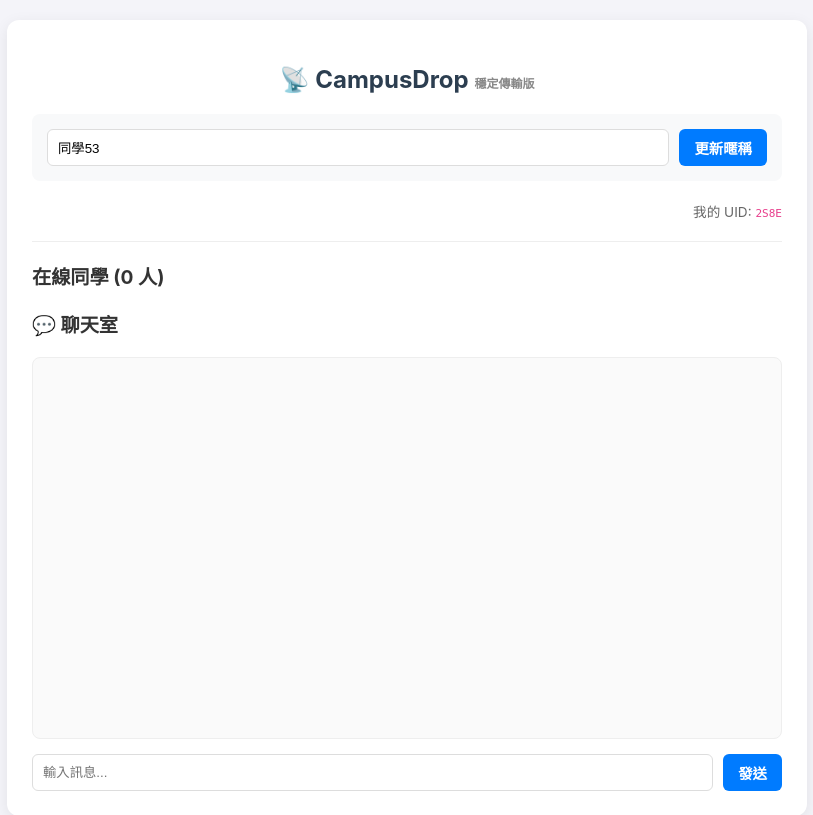
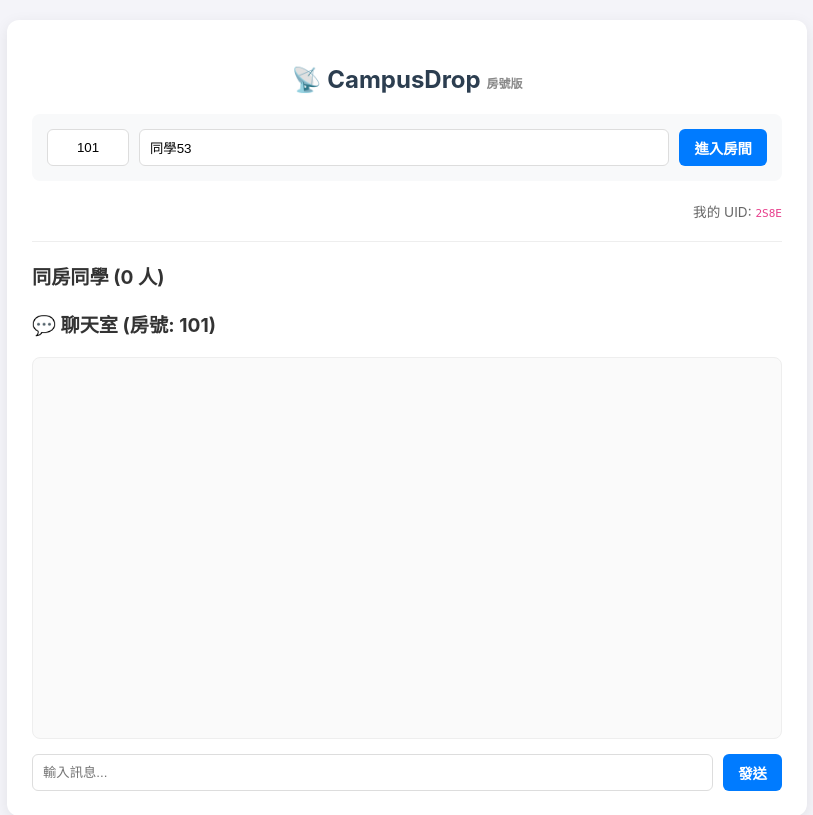
Before and after one commit to s25113105/schoolAirDrop, a Flask app: page / in a window 1280 px wide. Shown: the top 815 px of the page, without its empty margins (233-1046 px from the left). Run offline with Flask 3, Linux system fonts and the light colour scheme; some libraries are stand-ins or nearby versions.

Commit message:
Feature: Switch to Room ID system for guaranteed connection

```diff
--- a/app.py
+++ b/app.py
@@ -1,34 +1,14 @@
 import time
 import os
 from flask import Flask, render_template, request
-from flask_socketio import SocketIO, emit, join_room
+from flask_socketio import SocketIO, emit, join_room, leave_room
 
 app = Flask(__name__)
 app.config['SECRET_KEY'] = 'campusdrop_secret'
 socketio = SocketIO(app, cors_allowed_origins="*", async_mode='eventlet')
 
-# 格式: { uid: { 'name': '暱稱', 'sid': 'socket_id', 'net_id': '...' } }
+# 格式: { uid: { 'name': '暱稱', 'sid': 'socket_id', 'room': '101' } }
 online_users = {}
-
-def get_network_id():
-    """
-    🔥 聰明 IP 判斷法：只取 IP 的前三段。
-    例如: 203.1.1.5 -> 203.1.1
-    這樣就算學校電腦尾碼不同，只要在同一個網段，就能互相看到。
-    """
-    ip = request.remote_addr
-    # 如果有經過代理伺服器 (Render)，抓取真實 IP
-    if request.headers.getlist("X-Forwarded-For"):
-        ip = request.headers.getlist("X-Forwarded-For")[0].split(',')[0].strip()
-
-    # 嘗試將 IPv4 切割 (1.2.3.4 -> [1, 2, 3, 4])
-    parts = ip.split('.')
-    if len(parts) == 4:
-        # 只取前 3 段當作「房間號碼」
-        return f"{parts[0]}.{parts[1]}.{parts[2]}"
-
-    # 如果是 IPv6 或其他格式，就直接用原 IP
-    return ip
 
 @app.route('/')
 def index():
@@ -36,59 +16,58 @@
 
 @socketio.on('connect')
 def handle_connect():
-    net_id = get_network_id()
-    print(f"🔗 新連線: {request.sid} | 網段: {net_id}")
+    print(f"🔗 新連線: {request.sid}")
 
 @socketio.on('disconnect')
 def handle_disconnect():
     disconnected_uid = None
-    user_net_id = None
+    user_room = None
 
     for uid, info in online_users.items():
         if info['sid'] == request.sid:
             disconnected_uid = uid
-            user_net_id = info['net_id']
+            user_room = info['room']
             break
 
     if disconnected_uid:
         del online_users[disconnected_uid]
         print(f"❌ 使用者離開: {disconnected_uid}")
-        # 只廣播給同網段的人
-        if user_net_id:
-            broadcast_user_list_to_network(user_net_id)
+        # 只廣播給同房間的人
+        if user_room:
+            broadcast_user_list(user_room)
 
 @socketio.on('join')
 def handle_join(data):
     uid = data.get('uid')
     name = data.get('name', '無名氏')
-
-    # 🔥 關鍵：取得「網段 ID」而不是完整 IP
-    net_id = get_network_id()
+    # 🔥 關鍵：從前端取得使用者輸入的「房號」，預設為 'Lobby'
+    room_id = data.get('room_id', 'Lobby')
 
     if uid:
+        # 如果使用者原本就在別的房間，這裡可以做切換邏輯 (Demo 簡單起見，直接覆蓋)
         online_users[uid] = {
             'name': name,
             'sid': request.sid,
-            'net_id': net_id
+            'room': room_id
         }
 
-        # 加入「網段專屬房間」
-        join_room(net_id)
-        join_room(request.sid) # 個人房間
+        # 加入 Socket.IO 房間
+        join_room(room_id)
+        join_room(request.sid) # 個人房間 (信令用)
 
-        print(f"✅ 使用者加入: {name} (網段: {net_id})")
+        print(f"✅ 使用者加入: {name} | 房號: {room_id}")
 
-        # 只更新該網段的名單
-        broadcast_user_list_to_network(net_id)
+        # 只更新該房間的名單
+        broadcast_user_list(room_id)
 
-def broadcast_user_list_to_network(target_net_id):
-    """只把名單發給同網段的人"""
-    same_network_users = [
+def broadcast_user_list(target_room):
+    """只把名單發給同房間的人"""
+    same_room_users = [
         {'uid': uid, 'name': info['name']}
         for uid, info in online_users.items()
-        if info['net_id'] == target_net_id
+        if info['room'] == target_room
     ]
-    emit('update_user_list', same_network_users, room=target_net_id)
+    emit('update_user_list', same_room_users, room=target_room)
 
 # --- P2P 信令轉發 ---
 @socketio.on('p2p_signal')
@@ -105,12 +84,12 @@
     sender_info = online_users.get(sender_uid)
 
     if sender_info:
-        net_id = sender_info['net_id']
+        room_id = sender_info['room']
         data['sender_name'] = sender_info['name']
         data['timestamp'] = time.time()
 
-        # 只傳給同網段
-        emit('group_chat', data, room=net_id, include_self=False)
+        # 只傳給同房間
+        emit('group_chat', data, room=room_id, include_self=False)
 
 if __name__ == '__main__':
     port = int(os.environ.get("PORT", 5000))
--- a/templates/index.html
+++ b/templates/index.html
@@ -3,7 +3,7 @@
 <head>
     <meta charset="utf-8">
     <meta name="viewport" content="width=device-width, initial-scale=1.0">
-    <title>CampusDrop 穩定傳輸版</title>
+    <title>Drop </title>
     <script src="https://cdn.socket.io/4.5.4/socket.io.min.js"></script>
     <style>
         body { font-family: -apple-system, BlinkMacSystemFont, "Segoe UI", Roboto, Helvetica, Arial, sans-serif; padding: 20px; max-width: 800px; margin: 0 auto; background: #f4f4f9; color: #333; }
@@ -32,7 +32,6 @@
         .my-message { background: #007bff; color: white; float: right; clear: both; }
         .other-message { background: #e9ecef; color: #333; float: left; clear: both; }
         .sys-message { text-align: center; color: #999; font-size: 0.85em; clear: both; margin: 8px 0; font-style: italic; }
-        .msg-name { font-size: 0.75em; color: #666; margin-bottom: 2px; display: block; }
 
         #file_area { margin-top:15px; background:#e8f5e9; padding:20px; border-radius: 8px; border: 1px solid #c3e6cb; display:none; }
         .selected-peer { background-color: #e3f2fd; border-radius: 6px; }
@@ -77,17 +76,19 @@
 </div>
 
 <div class="container">
-    <h2>📡 CampusDrop <small style="font-size:0.5em; color:#888;">穩定傳輸版</small></h2>
+    <h2>📡 CampusDrop <small style="font-size:0.5em; color:#888;">房號版</small></h2>
 
-    <div style="background:#f8f9fa; padding:15px; border-radius:8px; margin-bottom:20px; display:flex; gap:10px; align-items: center;">
+    <div style="background:#f8f9fa; padding:15px; border-radius:8px; margin-bottom:20px; display:flex; gap:10px; align-items: center; flex-wrap: wrap;">
+        <input type="text" id="my_room" placeholder="房號" value="101" style="width:60px; text-align:center;">
         <input type="text" id="my_name" placeholder="輸入您的暱稱" style="flex-grow:1;">
-        <button class="btn-primary" onclick="updateName()">更新暱稱</button>
+        <button class="btn-primary" onclick="updateName()">進入房間</button>
     </div>
+
     <div style="text-align:right; font-size:0.85em; color:#666;">我的 UID: <code id="display_uid" style="color:#e83e8c;">...</code></div>
 
     <hr style="border:0; border-top:1px solid #eee; margin: 20px 0;">
 
-    <h3 style="font-size:1.2em;">在線同學 (<span id="count">0</span> 人)</h3>
+    <h3 style="font-size:1.2em;">同房同學 (<span id="count">0</span> 人)</h3>
     <div id="peer_list" style="margin-bottom: 20px;"></div>
 
     <div id="file_area">
@@ -103,7 +104,7 @@
         <div id="transfer_status" style="margin-top:10px; font-weight:bold; color:#555;"></div>
     </div>
 
-    <h3 style="font-size:1.2em;">💬 聊天室</h3>
+    <h3 style="font-size:1.2em;">💬 聊天室 (房號: <span id="current_room_display">101</span>)</h3>
     <div id="chat_log"></div>
     <div style="margin-top:15px; display:flex; gap:10px;">
         <input type="text" id="chat_input" placeholder="輸入訊息..." style="flex-grow:1;" onkeypress="if(event.key==='Enter') sendChat()">
@@ -120,8 +121,6 @@
     let pendingFileToSend = null;
     let pendingRequestSender = null;
     let pendingConnectionSender = null;
-
-    // 🔥 設定：檔案切片大小 16KB (WebRTC 安全值)
     const CHUNK_SIZE = 16384;
 
     // --- UID & Name ---
@@ -139,18 +138,32 @@
     let myName = localStorage.getItem('campus_name') || '同學' + Math.floor(Math.random()*100);
     document.getElementById('my_name').value = myName;
 
+    // 🔥 預設房號
+    let myRoom = localStorage.getItem('campus_room') || '101';
+    document.getElementById('my_room').value = myRoom;
+
     function updateName() {
         myName = document.getElementById('my_name').value;
+        myRoom = document.getElementById('my_room').value; // 🔥 抓取房號
+
         if(!myName.trim()) return alert("請輸入暱稱！");
+        if(!myRoom.trim()) return alert("請輸入房號！");
+
         localStorage.setItem('campus_name', myName);
-        socket.emit('join', { uid: MY_UID, name: myName });
-        alert('✅ 暱稱已更新！');
+        localStorage.setItem('campus_room', myRoom);
+
+        document.getElementById('current_room_display').innerText = myRoom;
+        document.getElementById('chat_log').innerHTML = ''; // 清空聊天記錄
+        appendMsg('系統', `您已進入 ${myRoom} 號房`, false, true);
+
+        socket.emit('join', { uid: MY_UID, name: myName, room_id: myRoom });
     }
 
     // --- Socket ---
     socket.on('connect', () => {
         console.log('Connected');
-        socket.emit('join', { uid: MY_UID, name: myName });
+        // 連線時自動加入
+        updateName();
     });
 
     socket.on('update_user_list', (users) => {
@@ -162,7 +175,7 @@
         users.forEach(u => NAME_MAPPING[u.uid] = u.name);
 
         if(others.length === 0) {
-            list.innerHTML = '<div style="color:#999; text-align:center; padding:15px;">附近尚無人...</div>';
+            list.innerHTML = '<div style="color:#999; text-align:center; padding:15px;">房內尚無其他人...</div>';
         } else {
             list.innerHTML = others.map(u => {
                 const isFullyConnected = DATA_CHANNELS[u.uid] && DATA_CHANNELS[u.uid].readyState === 'open';
@@ -230,7 +243,9 @@
         document.getElementById('file_area').style.display = 'block';
         document.getElementById('target_peer_name').innerText = name;
         document.getElementById('transfer_status').innerText = "";
-        socket.emit('join', { uid: MY_UID, name: myName });
+
+        // 刷新列表(讓選中的人變色)
+        socket.emit('join', { uid: MY_UID, name: myName, room_id: myRoom });
     }
 
     function disconnectPeer(uid) {
@@ -260,15 +275,14 @@
             currentTargetUid = null;
         }
         CONNECTING_PEERS.delete(uid);
-        socket.emit('join', { uid: MY_UID, name: myName });
+        socket.emit('join', { uid: MY_UID, name: myName, room_id: myRoom });
     }
 
     // --- 信令處理 ---
-
     function askToConnect(targetUid, targetName) {
         appendMsg('系統', `正在請求與 ${targetName} 連線...`, false, true);
         CONNECTING_PEERS.add(targetUid);
-        socket.emit('join', { uid: MY_UID, name: myName });
+        socket.emit('join', { uid: MY_UID, name: myName, room_id: myRoom });
         socket.emit('p2p_signal', { type: 'connection-request', target_uid: targetUid, sender_uid: MY_UID });
     }
 
@@ -283,7 +297,7 @@
             });
             if(isAccepted) {
                 CONNECTING_PEERS.add(pendingConnectionSender);
-                socket.emit('join', { uid: MY_UID, name: myName });
+                socket.emit('join', { uid: MY_UID, name: myName, room_id: myRoom });
                 appendMsg('系統', `接受連線，等待通道建立...`, false, true);
             }
         }
@@ -307,7 +321,7 @@
                 CONNECTING_PEERS.delete(sender);
                 appendMsg('系統', `❌ ${senderName} 拒絕了連線`, false, true);
                 alert(`${senderName} 拒絕了連線`);
-                socket.emit('join', { uid: MY_UID, name: myName });
+                socket.emit('join', { uid: MY_UID, name: myName, room_id: myRoom });
             }
             return;
         }
@@ -364,14 +378,14 @@
         DATA_CHANNELS[uid] = dc;
         dc.onopen = () => {
             CONNECTING_PEERS.delete(uid);
-            socket.emit('join', { uid: MY_UID, name: myName });
+            socket.emit('join', { uid: MY_UID, name: myName, room_id: myRoom });
             appendMsg('系統', `✅ 與 ${name} 連線成功！`, false, true);
             selectPeer(uid);
         };
         dc.onmessage = (e) => handleDataMessage(e, uid);
     }
 
-    // --- 🔥 修正後的檔案傳輸邏輯 (切片) ---
+    // --- 檔案傳輸 ---
     function askToSendFile() {
         if (!currentTargetUid) return alert("請先選擇一位同學！");
         const file = document.getElementById('file_input').files[0];
@@ -381,14 +395,13 @@
         if(!dc || dc.readyState !== 'open') return alert('連線已中斷');
 
         pendingFileToSend = file;
-        // 傳送檔案請求 (包含大小)
         dc.send(JSON.stringify({ type: 'file-request', name: file.name, size: (file.size / 1024 / 1024).toFixed(2) + ' MB' }));
         document.getElementById('transfer_status').innerText = "⏳ 等待對方同意中...";
         appendMsg('我', `請求傳送檔案: ${file.name}`, true);
     }
 
     let incomingMeta = null;
-    let incomingBuffers = []; // 用來暫存接收到的切片
+    let incomingBuffers = [];
     let receivedSize = 0;
 
     function handleDataMessage(e, senderUid) {
@@ -406,31 +419,27 @@
             } else if (msg.type === 'request-response') {
                 if (msg.accepted) {
                     document.getElementById('transfer_status').innerText = "✅ 對方已同意，開始傳送...";
-                    startActualTransfer(); // 開始切片傳送
+                    startActualTransfer();
                 } else {
                     document.getElementById('transfer_status').innerText = "❌ 對方拒絕接收";
                     alert(`${senderName} 拒絕了您的檔案請求`);
                     pendingFileToSend = null;
                 }
             } else if (msg.type === 'meta') {
-                // 收到傳輸開始信號
                 incomingMeta = msg;
                 incomingBuffers = [];
                 receivedSize = 0;
                 document.getElementById('transfer_status').innerText = `正在接收 ${msg.name} (0%)...`;
             } else if (msg.type === 'transfer-complete') {
-                // 收到傳輸完成信號，開始組裝
                 const blob = new Blob(incomingBuffers);
                 const url = URL.createObjectURL(blob);
                 appendMsg(senderName, `📥 傳送了檔案: <a href="${url}" download="${incomingMeta.name}" style="font-weight:bold;">${incomingMeta.name}</a>`, false);
                 document.getElementById('transfer_status').innerText = `✅ 接收完成`;
-                incomingBuffers = []; // 清空
+                incomingBuffers = [];
             }
         } else {
-            // 收到二進位切片
             incomingBuffers.push(data);
             receivedSize += data.byteLength;
-            // 更新進度條
             if(incomingMeta && incomingMeta.totalSize) {
                 const percent = Math.round((receivedSize / incomingMeta.totalSize) * 100);
                 document.getElementById('transfer_status').innerText = `正在接收 ${incomingMeta.name} (${percent}%)...`;
@@ -447,43 +456,34 @@
         }
     }
 
-    // 🔥 核心：切片發送邏輯
     function startActualTransfer() {
         if (!pendingFileToSend || !currentTargetUid) return;
         const dc = DATA_CHANNELS[currentTargetUid];
         const file = pendingFileToSend;
-
-        // 1. 傳送 Meta (包含總大小)
         dc.send(JSON.stringify({ type: 'meta', name: file.name, totalSize: file.size }));
 
         const fileReader = new FileReader();
         let offset = 0;
 
         fileReader.onload = (e) => {
-            dc.send(e.target.result); // 發送當前切片
+            dc.send(e.target.result);
             offset += e.target.result.byteLength;
-
-            // 更新 UI 進度
             const percent = Math.round((offset / file.size) * 100);
             document.getElementById('transfer_status').innerText = `傳送中 ${percent}% ...`;
-
             if (offset < file.size) {
-                readSlice(offset); // 繼續讀下一片
+                readSlice(offset);
             } else {
-                // 傳完了，發送結束信號
                 dc.send(JSON.stringify({ type: 'transfer-complete' }));
                 document.getElementById('transfer_status').innerText = `✅ 傳送完成`;
                 appendMsg('我', `檔案傳送完成: ${file.name}`, true);
                 pendingFileToSend = null;
             }
         };
-
         const readSlice = (o) => {
             const slice = file.slice(o, o + CHUNK_SIZE);
             fileReader.readAsArrayBuffer(slice);
         };
-
-        readSlice(0); // 開始第一次讀取
+        readSlice(0);
     }
 </script>
 
```
